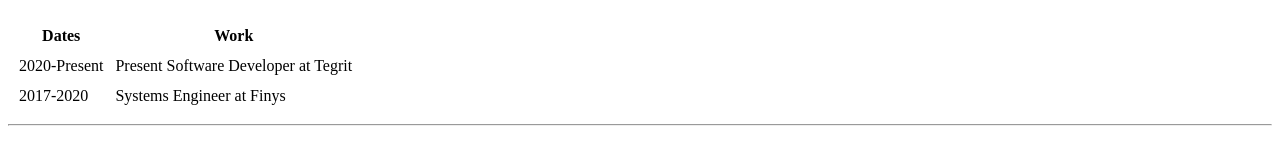
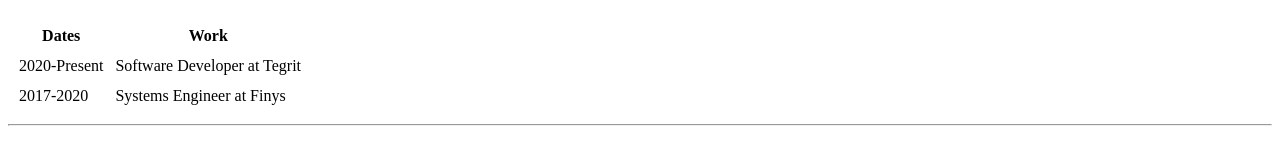
Before and after one commit to ayush-pawar/cv, a plain HTML site: page index.html in a window 1280 px wide. Shown: the part 631-777 px from the top of the page. Drawn offline with Linux system fonts and the light colour scheme.

Commit message:
Update index.html

```diff
--- a/index.html
+++ b/index.html
@@ -37,7 +37,7 @@
         <tbody>
             <tr>
                 <td>2020-Present</td>
-                <td>Present Software Developer at Tegrit</td>
+                <td>Software Developer at Tegrit</td>
             </tr>
             <tr>
                 <td>2017-2020</td>
```
